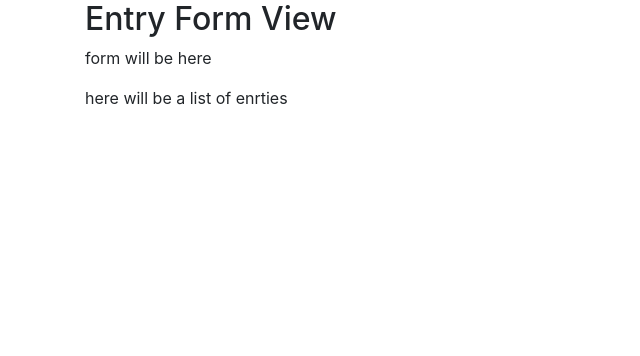
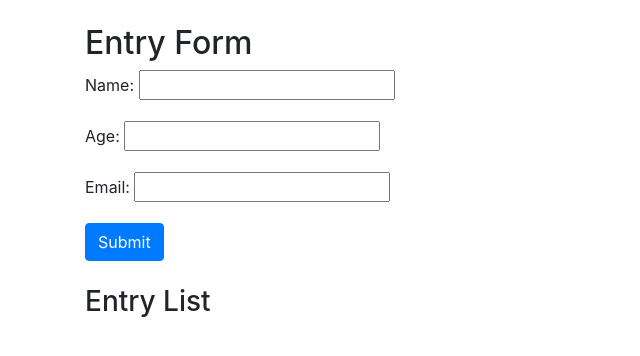
Before and after one commit to datapane/fe-hiring-challenge, a Django app: template app/web/templates/entries.html in a window 1280 px wide. Shown: the part 56-412 px from the top of the page, without its empty margins (0-640 px from the left). Run offline with Django 3.2, Linux system fonts and the light colour scheme; the template is opened without the code that fills it: values that come from a table or form of the project are taken from there, others are empty; some libraries are stand-ins or nearby versions.

Commit message:
Add entry form and list of entries to template

```diff
--- a/app/app/urls.py
+++ b/app/app/urls.py
@@ -20,7 +20,7 @@ from web.views import HomeView, EntryFormView, CSVUploaderView
 
 urlpatterns = [
     path('', HomeView.as_view(), name="home"),
-    path('entry_form/', EntryFormView.as_view(), name="entry_form"),
+    path('entries/', EntryFormView.as_view(), name="entries"),
     path('csv_upload/', CSVUploaderView.as_view(), name="csv_uploader"),
     path('admin/', admin.site.urls),
 ]
--- a/app/templates/navbar.html
+++ b/app/templates/navbar.html
@@ -10,7 +10,7 @@
           <a class="nav-link" href="{% url 'csv_uploader' %}">CSV Uploader</a>
       </li>
       <li class="nav-item">
-          <a class="nav-link" href="{% url 'entry_form' %}">Entry Form</a>
+          <a class="nav-link" href="{% url 'entries' %}">Entry Form</a>
       </li>
     </ul>
   </div>
--- /dev/null
+++ b/app/web/forms.py
@@ -0,0 +1,16 @@
+from django import forms
+from django.core import validators
+
+from web.models import Entry
+
+
+class EntryForm(forms.ModelForm):
+    name = forms.CharField(required=True, max_length=30)
+    age = forms.IntegerField(required=True,
+                             validators=[
+                                 validators.MinValueValidator(limit_value=0)])
+    email = forms.EmailField(required=True)
+
+    class Meta:
+        model = Entry
+        exclude = ["id"]
--- a/app/web/models.py
+++ b/app/web/models.py
@@ -4,7 +4,7 @@ from django.db import models
 class Entry(models.Model):
     """A model which will contain the entries entered by users"""
     name = models.CharField(max_length=30)
-    age = models.IntegerField()
+    age = models.PositiveIntegerField()
     email = models.CharField(max_length=40)
 
     def __str__(self):
--- a/app/web/templates/entries.html
+++ b/app/web/templates/entries.html
@@ -5,7 +5,24 @@
 {% endblock %}
 
 {% block content %}
-<h2>Entry Form View</h2>
-<p>form will be here</p>
-<p>here will be a list of enrties</p>
+</br>
+<h2>Entry Form</h2>
+<form action="{% url "entries" %}" method="post">
+    {% csrf_token %}
+    {% for field in form.visible_fields %}
+        <div class="form-group">
+            {{ field.errors }}
+            {{ field.label_tag }} {{ field }}
+        </div>
+    {% endfor %}
+    <input type="submit" class="btn btn-primary" value="Submit">
+</form>
+</br>
+
+<h3>Entry List</h3>
+<ul class="list-group">
+    {% for entry in object_list %}
+    <li class="list-group-item">{{ entry.name }}, {{ entry.age }}, {{ entry.email }}</li>
+    {% endfor %}
+</ul>
 {%  endblock %}
```
Also changed, not shown: app/web/views.py (+20 -2 lines), app/web/migrations/0002_auto_20191126_1458.py (added).
